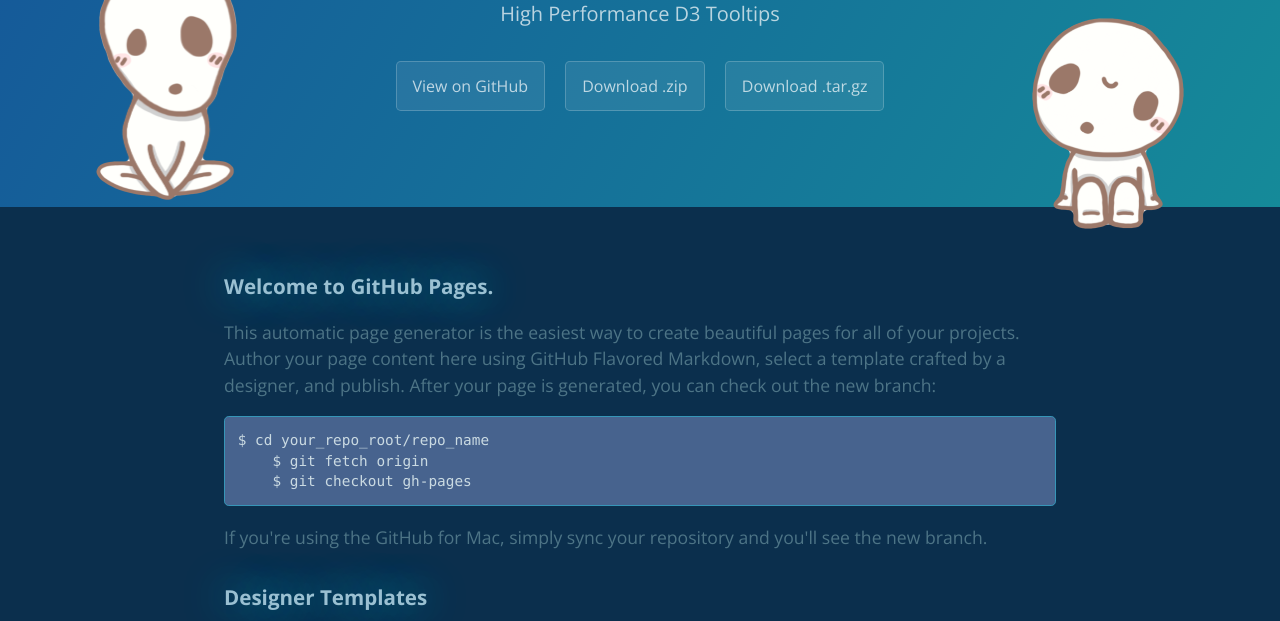
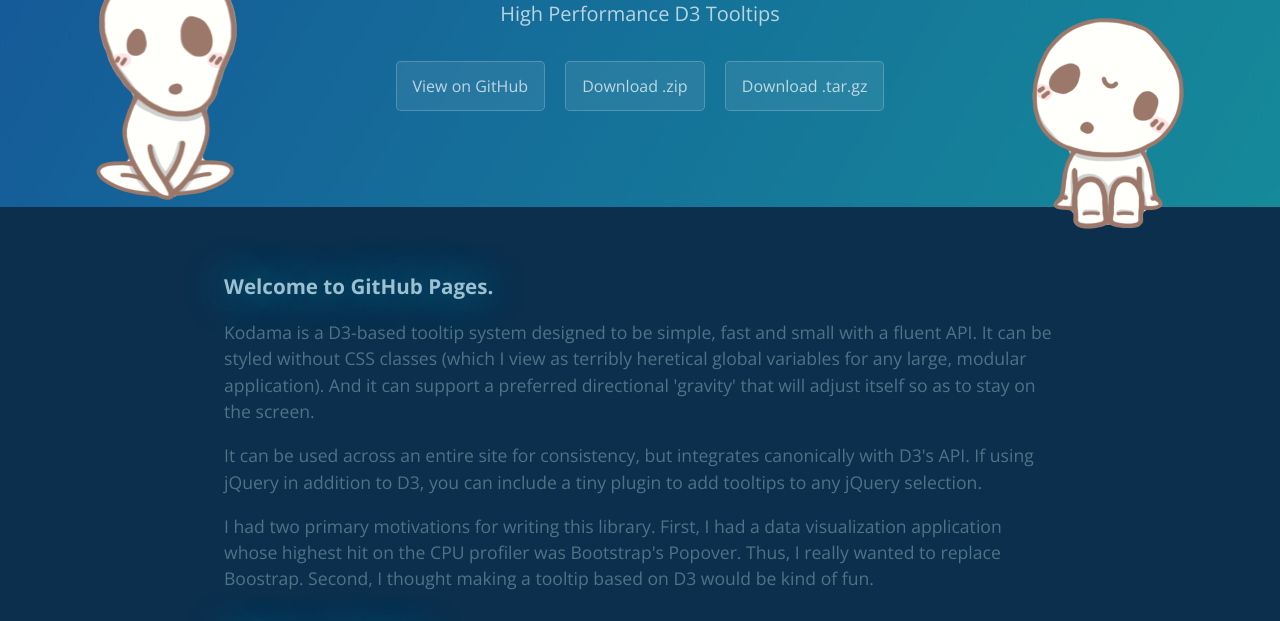
Before and after one commit to DarkMarmot/kodama, a plain HTML site: page index.html in a window 1280 px wide. Shown: the part 176-797 px from the top of the page. Drawn offline with nearby package versions, Linux system fonts and the light colour scheme.

Commit message:
Update index.html

```diff
--- a/index.html
+++ b/index.html
@@ -62,14 +62,11 @@
     <h3>
         <a id="welcome-to-github-pages" class="anchor" href="#welcome-to-github-pages" aria-hidden="true"><span class="octicon octicon-link"></span></a>Welcome to GitHub Pages.</h3>
 
-    <p>This automatic page generator is the easiest way to create beautiful pages for all of your projects. Author your page content here using GitHub Flavored Markdown, select a template crafted by a designer, and publish. After your page is generated, you can check out the new branch:</p>
+    <p>Kodama is a D3-based tooltip system designed to be simple, fast and small with a fluent API. It can be styled without CSS classes (which I view as terribly heretical global variables for any large, modular application). And it can support a preferred directional 'gravity' that will adjust itself so as to stay on the screen.</p>
 
-<pre><code>$ cd your_repo_root/repo_name
-    $ git fetch origin
-    $ git checkout gh-pages
-</code></pre>
+    <p>It can be used across an entire site for consistency, but integrates canonically with D3's API. If using jQuery in addition to D3, you can include a tiny plugin to add tooltips to any jQuery selection.</p>
 
-    <p>If you're using the GitHub for Mac, simply sync your repository and you'll see the new branch.</p>
+    <p>I had two primary motivations for writing this library. First, I had a data visualization application whose highest hit on the CPU profiler was Bootstrap's Popover. Thus, I really wanted to replace Boostrap. Second, I thought making a tooltip based on D3 would be kind of fun.</p>
 
     <h3>
         <a id="designer-templates" class="anchor" href="#designer-templates" aria-hidden="true"><span class="octicon octicon-link"></span></a>Designer Templates</h3>
```
